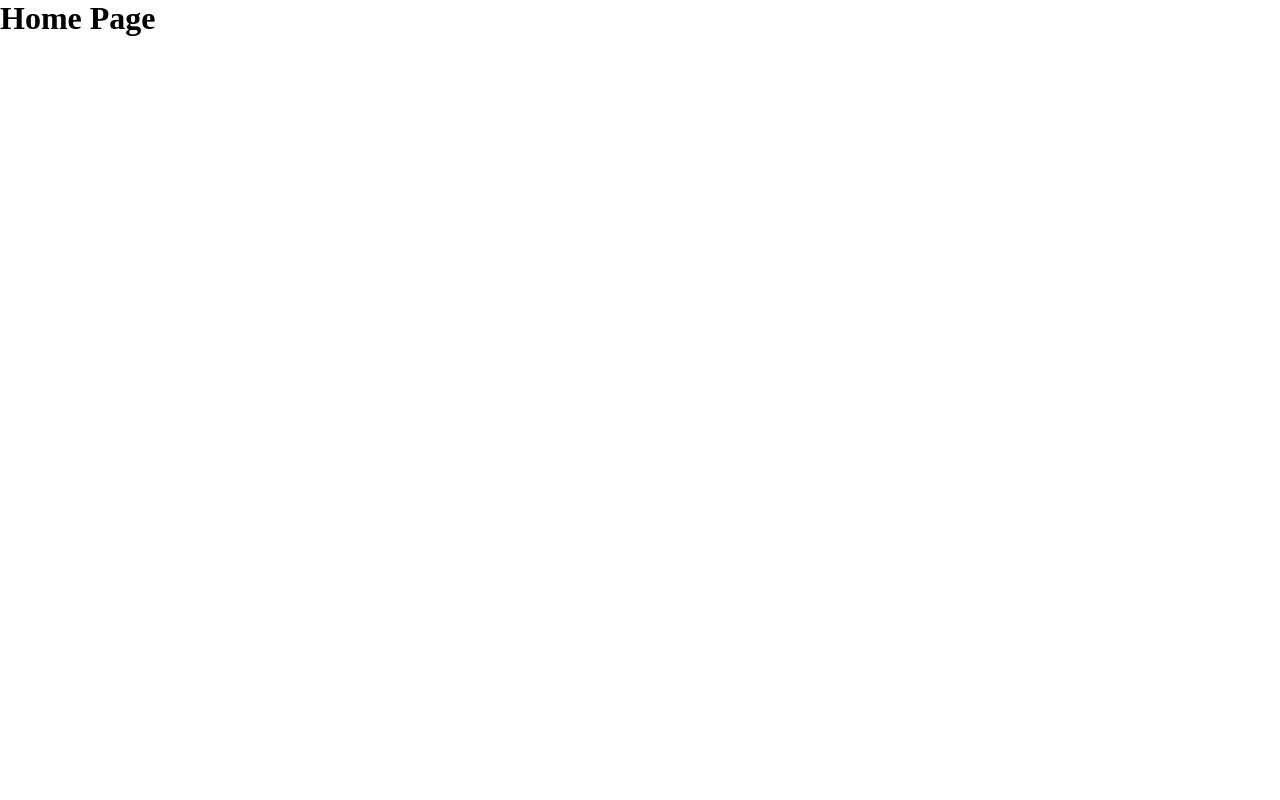
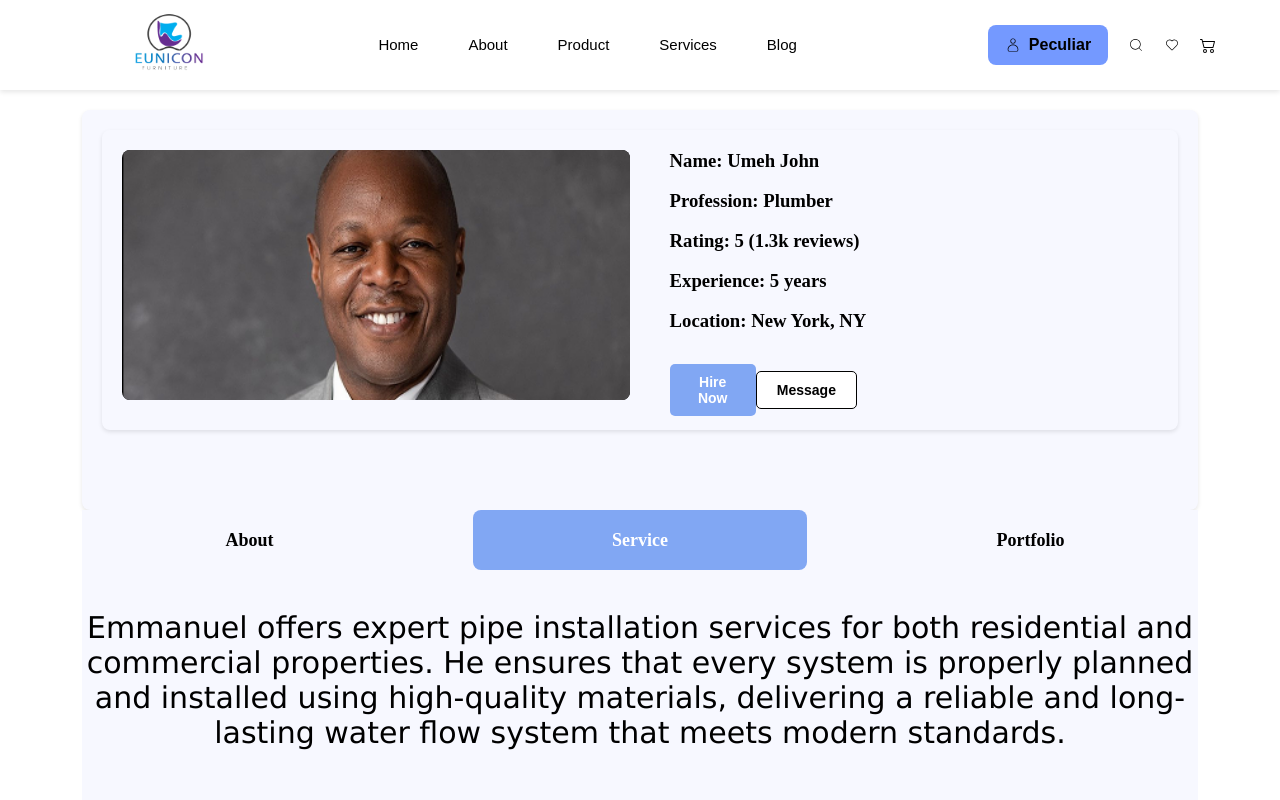
Before and after one commit to Pr-ElTech/EUNICON-FURNITURES-APP, a React (Vite) app: page /services in a window 1280 px wide. Shown: the top 800 px of the page. Built offline with nearby package versions, Linux system fonts and the light colour scheme.

Commit message:
Did the service page

```diff
--- a/src/App.jsx
+++ b/src/App.jsx
@@ -1,12 +1,13 @@
-import React from "react";
+//import React from "react";
 import { BrowserRouter, Route, Routes } from "react-router-dom";
-import Register from "./Pages/Register";
+//import Register from "./Pages/Register";
 import Home from "./Pages/Home";
 import Login from "./Pages/Login";
 import Blog from "./Pages/Blog";
 import About from "./Pages/About";
 import SignupPage from "./Pages/SignupPage";
 import CategoryPage from "./Pages/CategoryPage";
+import Service from "./Pages/Service";
 
 const App = () => {
   return (
@@ -17,7 +18,7 @@ const App = () => {
         <Route path="/home" element={<Home />} />
         <Route path="/about" element={<About />} />
         <Route path="/product" element={<Home />} />
-        <Route path="/services" element={<Home />} />
+        <Route path="/services" element={<Service />} />
         <Route path="/blog" element={<Blog />} />
         <Route path="/chart" element={<Home />} />
         <Route path="/profile" element={<Home />} />
--- /dev/null
+++ b/src/Components/Btn.jsx
@@ -0,0 +1,10 @@
+import '../css/Btn.css'
+
+const Btn = (props) => {
+    const {text,className,style,icon, onClick} = props
+  return (
+    <button  onClick={onClick} style={style} className={`Btn ${className || ""}`}>{text}{icon}</button>
+  )
+}
+
+export default Btn
--- a/src/Components/HeroHeader.jsx
+++ b/src/Components/HeroHeader.jsx
@@ -1,4 +1,4 @@
-import React, { useState } from "react";
+import { useState } from "react";
 import { useNavigate } from "react-router-dom"; // Import useNavigate
 import "../Style/HeaderHero.css";
 import { headerMiddle } from "../JS/Header";
--- /dev/null
+++ b/src/Components/ServiceCard.jsx
@@ -0,0 +1,25 @@
+import Btn from './Btn'
+import '../css/ServiceCard.css'
+
+const Cards = ({ img, name, profession,rating, experience,location, customClass, showBtn }) => {
+  return (
+    <div className={`work-card ${customClass || ''}`}>
+      <div className="work-card-icon-box">
+       <img src={img} alt="" className='Image' />
+      </div>
+        <div className='about-artisan'>
+            <h3 className="work-card-title">Name: {name}</h3>
+            <h3 className="work-card-desc">Profession: {profession}</h3>
+            <h3 className="work-card-rating">Rating: {rating} (1.3k reviews)</h3>
+            <h3 className="work-card-experience">Experience: {experience} years</h3>
+            <h3 className="work-card-location">Location: {location}</h3>
+            <div className='btn-contain'>
+                {showBtn && <Btn text="Hire Now" className={customClass || "btn-hire-now"} />}
+                {showBtn && <Btn text="Message" className={customClass || "btn-message"} />}
+            </div>
+      </div>
+    </div>
+  )
+}
+
+export default Cards
--- /dev/null
+++ b/src/JS/Btn.jsx
@@ -0,0 +1,8 @@
+const Btn = (props) => {
+    const {text,className,style,icon, onClick} = props
+  return (
+    <button  onClick={onClick} style={style} className={`Btn ${className || ""}`}>{text}{icon}</button>
+  )
+}
+
+export default Btn
--- a/src/Pages/About.jsx
+++ b/src/Pages/About.jsx
@@ -1,9 +1,9 @@
-import React from 'react'
+//import React from 'react'
 import "../css/About.css"
 import Portrait from '../Components/Portrait'
 import Statements from '../Components/Statements'
 import { directors } from '../data/directors'
-import eunicon from "../assets/directorsportrait/eunicon.jpg"
+// import eunicon from "../assets/directorsportrait/eunicon.jpg"
 
 
 const About = () => {
--- a/src/Pages/Register.jsx
+++ b/src/Pages/Register.jsx
@@ -1,4 +1,5 @@
-import React from "react";
+//import React from "react";
+import ''
 
 const Register = () => {
   return (
--- /dev/null
+++ b/src/Pages/Service.jsx
@@ -0,0 +1,106 @@
+import '../Style/Service.css';
+import Header from '../Components/HeroHeader'
+import Cards from '../Components/ServiceCard';
+import samuel from '../assets/directorsportrait/samuel (2).png'
+import ProductCard from '../Components/ProductCard';
+import HeroFooter from '../Components/HeroFooter';
+
+const Service = () => {
+    const products = [
+    { id: 1, title: "Pipe fittings", price: "₦5,000", image: "https://via.placeholder.com/300x200" },
+    { id: 2, title: "Pipe fittings", price: "₦5,000", image: "https://via.placeholder.com/300x200" },
+    { id: 3, title: "Pipe fittings", price: "₦5,000", image: "https://via.placeholder.com/300x200" },
+    { id: 4, title: "Pipe fittings", price: "₦5,000", image: "https://via.placeholder.com/300x200" },
+    { id: 5, title: "Pipe fittings", price: "₦5,000", image: "https://via.placeholder.com/300x200" },
+    { id: 6, title: "Pipe fittings", price: "₦5,000", image: "https://via.placeholder.com/300x200" },
+  ];
+  return (
+    <div className='service_page'>
+        <Header />
+      <div className='inner_service_page'>
+            <Cards
+          img={samuel}
+          name="Umeh John"
+          profession="Plumber"
+          rating={5.0}
+          experience={5}
+          location="New York, NY"
+          showBtn={true}
+        />
+      </div>
+    <div className='header-title'>
+        <div className='title-about'>About</div>
+        <div className='title-service'>Service</div>
+        <div className='title-about'>Portfolio</div>
+    </div>
+    <div className='service'>
+        <p>Emmanuel offers expert pipe installation services for both residential and commercial properties. He ensures that every system is properly planned and installed using high-quality materials, delivering a reliable and long-lasting water flow system that meets modern standards.</p>
+    </div>
+    <div className='explore'>
+        <h3>Explore His Services</h3>
+    </div>
+    <div className='products'>
+        <div className="products-container">
+      <div className="products-grid">
+        {products.map((item) => (
+          <ProductCard key={item.id} product={item} />
+        ))}
+      </div>
+    </div>
+    </div>
+    <div className="contact-container">
+      <div className="contact-form-side">
+        <form>
+          <div className="form-group full-width">
+            <input type="text" placeholder="Full Name" />
+          </div>
+
+          <div className="form-row">
+            <div className="form-group half-width">
+              <input type="text" placeholder="City" />
+            </div>
+            <div className="form-group half-width">
+              <input type="text" placeholder="State" />
+            </div>
+          </div>
+
+          <div className="form-group full-width">
+            <input type="tel" placeholder="Phone Number" />
+          </div>
+
+          <div className="form-group full-width">
+            <input type="email" placeholder="Email" />
+          </div>
+
+          <div className="form-group full-width">
+            <input type="text" placeholder="Address" />
+          </div>
+
+          <div className="form-group full-width">
+            <input type="text" placeholder="Country" />
+          </div>
+
+          <div className="form-group full-width">
+            <input type="text" placeholder="Postal Code" />
+          </div>
+
+          <div className="form-group full-width">
+            <textarea placeholder="Message" rows="5"></textarea>
+          </div>
+
+          <button type="submit" className="submit-btn">Send Request</button>
+        </form>
+      </div>
+
+      <div className="contact-info-side">
+        <p className="info-text">
+          “Please fill out this form carefully to help us serve you better.”
+        </p>
+      </div>
+    </div>
+    <HeroFooter />
+    </div>
+  );
+};
+
+export default Service;
--- /dev/null
+++ b/src/Style/Service.css
@@ -0,0 +1,183 @@
+.service_page {
+  width: 100%;
+  height: auto;
+  background-color: #FFFFFF;
+  margin-top: 90px;
+  padding: 20px;
+  text-align: center;
+  display: flex;
+  justify-content: center;
+  align-items: center;
+  flex-direction: column;
+}
+.inner_service_page {
+  width: 90%;
+  height: 400px;
+  background-color: #F7F8FF;
+  border-radius: 8px;
+  box-shadow: 0 2px 4px rgba(0, 0, 0, 0.1);
+  padding: 20px;
+  text-align: center;
+}
+.header-title {
+  width: 90%;
+  height: 60px;
+  background-color: #F7F8FF;
+  display: flex;
+  justify-content: space-between;
+}
+.title-about {
+  width: 30%;
+  height: 100%;
+  border-radius: 8px;
+  display: flex;
+  justify-content: center;
+  align-items: center;
+  font-size: 18px;
+  font-weight: bold;
+}
+.title-service {
+  width: 30%;
+  height: 100%;
+  background-color: #81A7F3;
+  color: white;
+  border-radius: 8px;
+  display: flex;
+  justify-content: center;
+  align-items: center;
+  font-size: 18px;
+  font-weight: bold;
+}
+.service {
+    width: 90%;
+    height: 230px;
+    background-color: #F7F8FF;
+    padding-top: 40px;
+    text-align: center;
+    font-size: 30px;
+    font-family: 'Lucida Sans', 'Lucida Sans Regular', 'Lucida Grande', 'Lucida Sans Unicode', Geneva, Verdana, sans-serif;
+}
+.explore {
+  width: 90%;
+  height: 150px;
+  background-color: #F7F8FF;
+  display: flex;
+  justify-content: center;
+  align-items: flex-end;
+  font-size: 24px;
+  font-weight: bold;
+}
+.products{
+    width: 90%;
+    height: 1200px;
+    background-color: #F7F8FF;
+}
+.products-container {
+  width: 90%;
+  margin: 0 auto;
+  padding: 60px 20px;
+}
+
+.products-grid {
+  display: grid;
+  grid-template-columns: repeat(2, 3fr);
+  gap: 30px;
+  justify-items: center;
+}
+
+.contact-container {
+  display: flex;
+  width: 90%;
+  margin: 0 auto;
+  background-color: #F7F8FF;
+  gap: 40px;
+  font-family: -apple-system, BlinkMacSystemFont, "Segoe UI", Roboto, sans-serif;
+  padding: 20px;
+  box-sizing: border-box;
+}
+
+.contact-form-side {
+  flex: 1;
+}
+
+.contact-info-side {
+  flex: 1;
+  background: linear-gradient(135deg, #cbdcf7 0%, #a3bded 100%);
+  border-radius: 12px;
+  display: flex;
+  align-items: center;
+  justify-content: center;
+  padding: 40px;
+  text-align: center;
+  box-sizing: border-box;
+}
+
+.info-text {
+  font-size: 1.5rem;
+  font-weight: 700;
+  color: #1e293b;
+  line-height: 1.4;
+  margin: 0;
+}
+
+form {
+  display: flex;
+  flex-direction: column;
+  gap: 16px;
+}
+
+.form-row {
+  display: flex;
+  gap: 16px;
+  width: 100%;
+}
+
+.form-group {
+  width: 100%;
+}
+
+.half-width {
+  flex: 1;
+}
+
+input, textarea {
+  width: 100%;
+  padding: 12px 16px;
+  border: 1px solid #cccccc;
+  border-radius: 8px;
+  font-size: 0.95rem;
+  color: #333333;
+  outline: none;
+  background-color: #ffffff;
+  box-sizing: border-box;
+  transition: border-color 0.2s;
+}
+
+input:focus, textarea:focus {
+  border-color: #6495ed;
+}
+
+input::placeholder, textarea::placeholder {
+  color: #999999;
+}
+
+textarea {
+  resize: vertical;
+}
+
+.submit-btn {
+  background-color: #6495ed;
+  color: #ffffff;
+  border: none;
+  padding: 12px 32px;
+  font-size: 0.95rem;
+  font-weight: 600;
+  border-radius: 8px;
+  cursor: pointer;
+  align-self: flex-start;
+  transition: background-color 0.2s;
+}
+
+.submit-btn:hover {
+  background-color: #4f83e3;
+}
--- /dev/null
+++ b/src/css/Btn.css
@@ -0,0 +1,10 @@
+.Btn {
+    background-color: #81A7F3; /* Primary color */
+    color: white;
+    border: none;
+    padding: 10px 20px;
+    border-radius: 5px;
+    cursor: pointer;
+    font-size: 14px;
+    font-weight: bold;
+}
--- /dev/null
+++ b/src/css/ServiceCard.css
@@ -0,0 +1,49 @@
+.work-card {
+  width: 100%;
+  height: 300px;
+  background-color: F7F8FF;
+  border-radius: 8px;
+  box-shadow: 0 2px 4px rgba(0, 0, 0, 0.1);
+  padding: 20px;
+  text-align: center;
+  display: flex;
+  gap: 20px;
+}
+.work-card-icon-box {
+  display: flex;
+  justify-content: center;
+  align-items: center;
+  width: 50%;
+  height: 250px;
+  background-color: #f0f0f0;
+  border-radius: 8px;
+  margin: 0 auto 15px auto;
+}
+.work-card-icon-box img {
+  width: 100%;
+  height: 100%;
+  object-fit: cover;
+  background: #000;
+  border-radius: 8px;
+}
+.about-artisan {
+  display: flex;
+  flex-direction: column;
+  justify-content: space-between;
+  align-items: flex-start;
+  width: 50%;
+  padding: 0 20px;
+}
+.btn-contain {
+  width: 40%;
+  height: 40px;
+  display: flex;
+  justify-content: space-between;
+  align-items: center;
+  margin-top: 20px;
+}
+.btn-message {
+    background-color: white;
+    color: black;
+    border: 1px solid black;
+}
```
Also changed, not shown: src/Components/ProductCard.jsx (+4 -4 lines), 1 other file (tests, documents, lock files or other folders).
